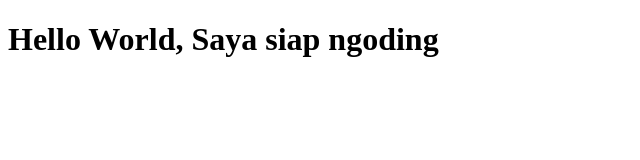
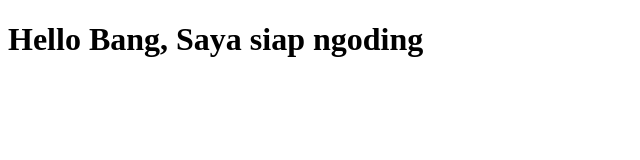
Before and after one commit to TriPamanto/portofolio, a plain HTML site: page index.html in a window 1280 px wide. Shown: the whole page, without its empty margins (0-640 px from the left). Drawn offline with Linux system fonts and the light colour scheme.

Commit message:
Update index.html

```diff
--- a/index.html
+++ b/index.html
@@ -1,9 +1,9 @@
 <!DOCTYPE html>
 <html>
 <head>
-    <title>Hello World</title>
+    <title>Hello Bang</title>
 </head>
 <body>
-    <h1>Hello World, Saya siap ngoding</h1>
+    <h1>Hello Bang, Saya siap ngoding</h1>
 </body>
 </html>
```
